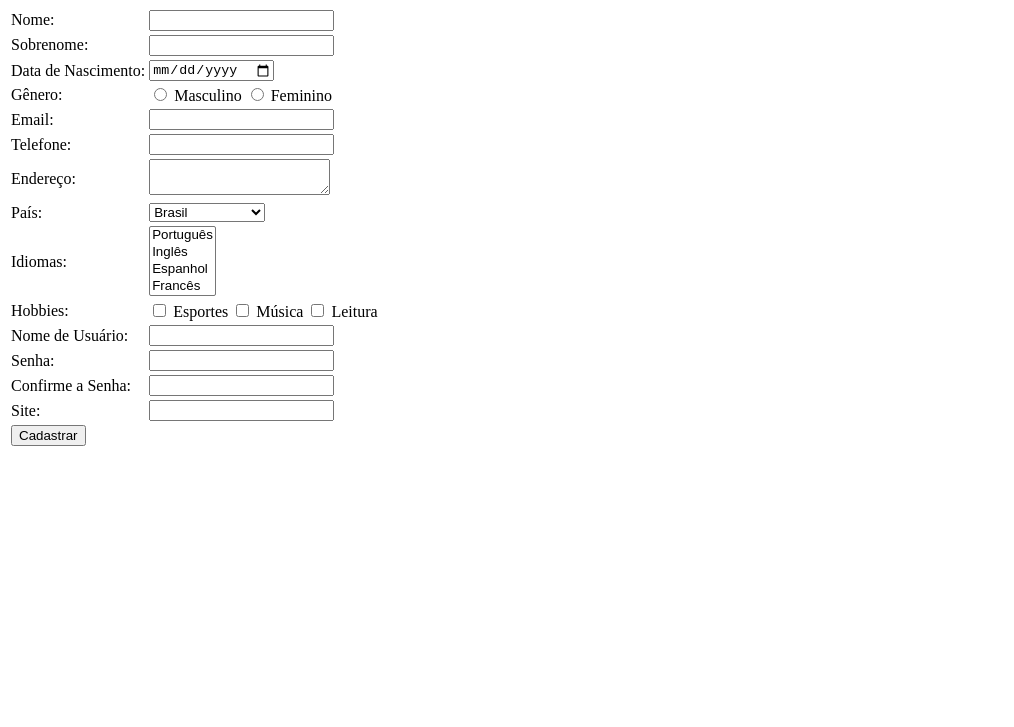
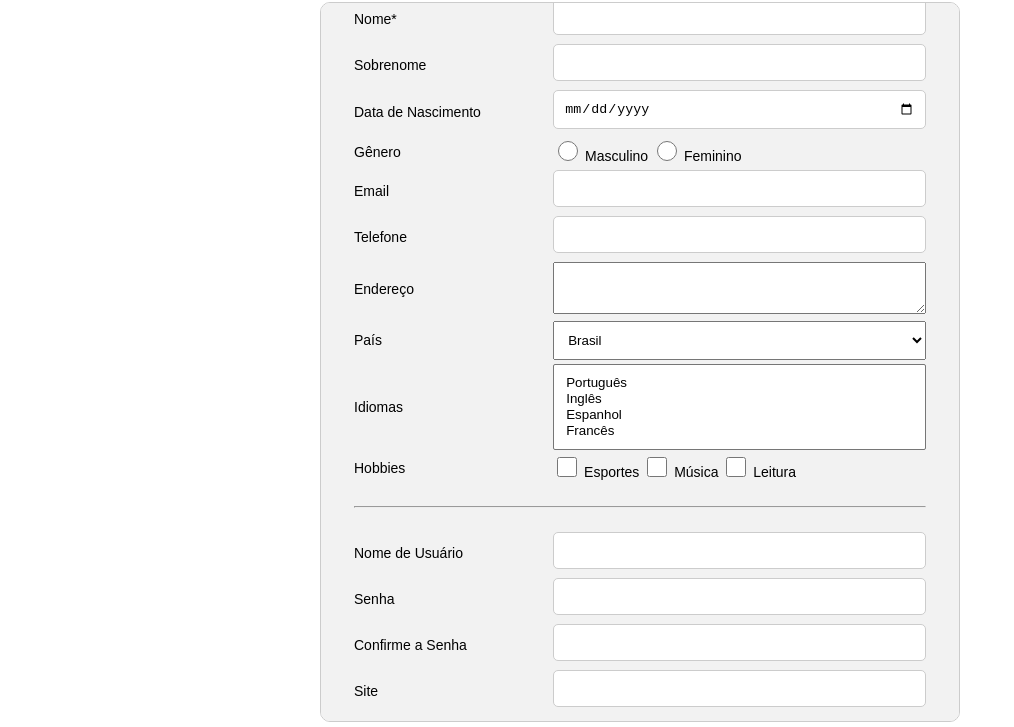
Before and after one commit to AdrianoCahete/UVA-DesenvAplDisteWebI, a plain HTML site: page index.html in a window 1280 px wide. Shown: the part 73-800 px from the top of the page, without its empty margins (0-1014 px from the left). Drawn offline with Linux system fonts and the light colour scheme.

Commit message:
feat(app): add style + fix typos in form

```diff
--- a/index.html
+++ b/index.html
@@ -7,24 +7,51 @@
     <link rel="stylesheet" href="style.css" />
   </head>
   <body>
+    <!--
+        AVA1 de "Desenvolvimento de Aplicações Distribuídas e WEB I (IL10316)" da UVA.
+        por Adriano Cahete <https://github.com/AdrianoCahete>
+
+        Comentários e classes em inglês porque: padrão e costume.
+        Commit history aqui: https://github.com/AdrianoCahete/UVA-DesenvAplDisteWebI
+
+        * Se você chegou aqui através do Google: não copie. Dá uma lida ai embaixo que facilita.
+        O HTML é uma tabela básica, o css foi feito depois da tabela montada, mas são mais padrões de usabilidade do que visual.
+        O que deve te pegar é o js.
+
+        O que você tem que saber é: o html te dá o form e, por padrão, o botão quando submit dentro do form, faz um POST request.
+        Como não temos servidor, nosso "post" é pro navegador mesmo, então tem que prevenir o behaviour default (e.preventDefault()).
+        Depois é só criar o objeto que vai ler o nosso form (só pra facilitar a criação e leiturabilidade do código) e o objeto que vai ser a saida desse form.
+        Daí, só ler linha por linha do form data (forEach), atribuindo (push) um valor (value) pra cada chave (key), no objeto de saida.
+
+        As últimas duas linhas são debug e confirmação pro usuário, sequencialmente. O objeto de saida você vê no console.
+
+        O que dá pra fazer de melhoria:
+        - Adicionar required em mais campos
+        - Estilizar o input em si quando algo der errado
+        - Bloquear o botão enquanto os "requireds" não tiverem sido preenchidos
+        - Validar o dado no form antes de enviar
+        - Salvar o submit no localStorage
+        - Adicionar uma listagem (não é requisito da AV) vinda do localStorage
+    -->
+
     <div class="container">
       <h1>Cadastro de Pessoa</h1>
       <form id="regForm">
         <table>
           <tr>
-            <td><label for="name">Nome:</label></td>
-            <td><input type="text" id="name" name="name" /></td>
+            <td><label for="name" class="required">Nome</label></td>
+            <td><input type="text" id="name" name="name" required /></td>
           </tr>
           <tr>
-            <td><label for="lastName">Sobrenome:</label></td>
+            <td><label for="lastName">Sobrenome</label></td>
             <td><input type="text" id="lastName" name="lastName" /></td>
           </tr>
           <tr>
-            <td><label for="birthday">Data de Nascimento:</label></td>
+            <td><label for="birthday">Data de Nascimento</label></td>
             <td><input type="date" id="birthday" name="birthday" /></td>
           </tr>
           <tr>
-            <td><label>Gênero:</label></td>
+            <td><label>Gênero</label></td>
             <td>
               <input type="radio" id="male" name="gender" value="male" />
               <label for="male">Masculino</label>
@@ -33,19 +60,21 @@
             </td>
           </tr>
           <tr>
-            <td><label for="email">Email:</label></td>
+            <td><label for="email">Email</label></td>
             <td><input type="email" id="email" name="email" /></td>
           </tr>
           <tr>
-            <td><label for="phone">Telefone:</label></td>
+            <td><label for="phone">Telefone</label></td>
             <td><input type="tel" id="phone" name="phone" /></td>
           </tr>
           <tr>
-            <td><label for="address">Endereço:</label></td>
-            <td><textarea id="address" name="address"></textarea></td>
+            <td><label for="address">Endereço</label></td>
+            <td>
+              <textarea id="address" name="address" maxlength="50"></textarea>
+            </td>
           </tr>
           <tr>
-            <td><label for="country">País:</label></td>
+            <td><label for="country">País</label></td>
             <td>
               <select id="country" name="country">
                 <option value="br">Brasil</option>
@@ -55,7 +84,7 @@
             </td>
           </tr>
           <tr>
-            <td><label for="languages">Idiomas:</label></td>
+            <td><label for="languages">Idiomas</label></td>
             <td>
               <select id="languages" name="languages" multiple>
                 <option value="pt">Português</option>
@@ -66,17 +95,19 @@
             </td>
           </tr>
           <tr>
-            <td><label>Hobbies:</label></td>
+            <td><label>Hobbies</label></td>
             <td>
               <input
                 type="checkbox"
-                id="hobbies"
+                id="sports"
                 name="hobbies"
                 value="sports"
               />
-              <label for="sports">Esportes</label>
+              <label for="sports" name="hobbies">Esportes</label>
+
               <input type="checkbox" id="music" name="hobbies" value="music" />
               <label for="music">Música</label>
+
               <input
                 type="checkbox"
                 id="reading"
@@ -87,15 +118,18 @@
             </td>
           </tr>
           <tr>
-            <td><label for="username">Nome de Usuário:</label></td>
+            <td colspan="2"><hr /></td>
+          </tr>
+          <tr>
+            <td><label for="username">Nome de Usuário</label></td>
             <td><input type="text" id="username" name="username" /></td>
           </tr>
           <tr>
-            <td><label for="password">Senha:</label></td>
+            <td><label for="password">Senha</label></td>
             <td><input type="password" id="password" name="password" /></td>
           </tr>
           <tr>
-            <td><label for="confirmPassword">Confirme a Senha:</label></td>
+            <td><label for="confirmPassword">Confirme a Senha</label></td>
             <td>
               <input
                 type="password"
@@ -105,11 +139,11 @@
             </td>
           </tr>
           <tr>
-            <td><label for="site">Site:</label></td>
+            <td><label for="site">Site</label></td>
             <td><input type="url" id="site" name="site" /></td>
           </tr>
           <tr>
-            <td>
+            <td colspan="2">
               <button type="submit">Cadastrar</button>
             </td>
           </tr>
--- a/style.css
+++ b/style.css
@@ -0,0 +1,78 @@
+* {
+    box-sizing: border-box;
+}
+
+body {
+    padding: 0;
+    margin: 0;
+    height: 100vh;
+    height: 100dvh;
+    font-family: Arial, Helvetica, sans-serif;
+    font-size: 14px;
+}
+
+button,
+input,
+textarea,
+select,
+table {
+    width: 100%;
+    padding: 10px;
+}
+
+hr {
+    margin: 20px 0;
+}
+
+input[type="checkbox"],
+input[type="radio"] {
+    width: auto;
+    height: 20px; /* Improve selection area */
+    width: 20px;
+}
+
+input {
+    border-radius: 5px;
+    margin-bottom: 5px;
+    border: 1px solid #ccc;
+}
+
+button {
+    margin: 5px 0;
+    background-color: #498adf;
+    color: #fff;
+    border: none;
+    border-radius: 5px;
+    height: 40px;
+    cursor: pointer;
+}
+
+.container {
+    display: flex;
+    flex-direction: column;
+    justify-content: center;
+    align-items: center;
+    margin: auto;
+    width: 100%;
+    height: 100%;
+}
+
+.container > form {
+    display: flex;
+    flex-direction: column;
+    justify-content: center;
+    align-items: center;
+    margin: auto;
+    width: 50vw; /* fallback */
+    width: 50dvw;
+    padding: 40px 20px 0;
+    background: #f2f2f2;
+    border: 1px solid #ccc;
+    border-radius: 10px;
+    max-height: 90dvh;
+    overflow: auto;
+}
+
+.required::after {
+    content: "*";
+}
```
